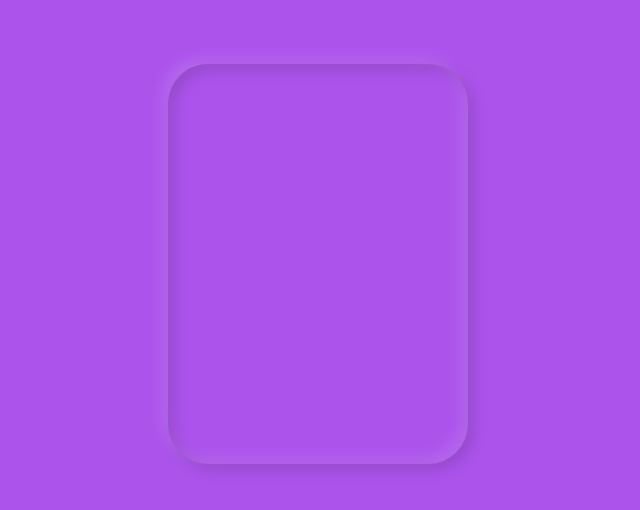
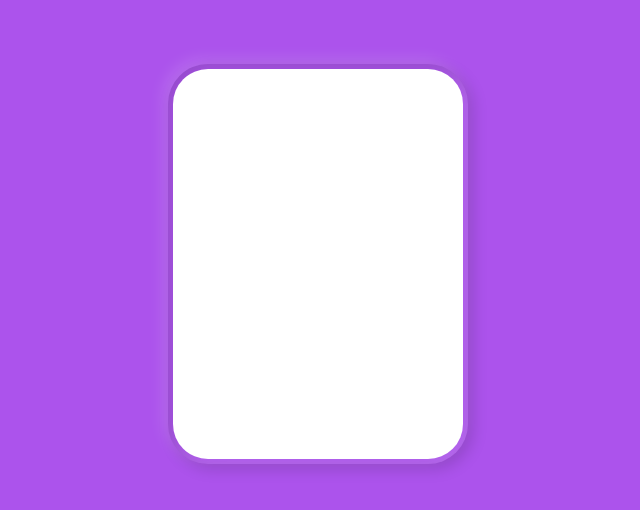
Before and after one commit to CJR85/soft-box-shadow, a plain HTML site: page index.html in a window 1280 px wide. Shown: the part 136-646 px from the top of the page, without its empty margins (322-962 px from the left). Drawn offline with Linux system fonts and the light colour scheme.

Commit message:
Style card and hover pseudo classes

```diff
--- a/style.css
+++ b/style.css
@@ -22,3 +22,17 @@ body {
     inset -5px -5px 15px rgba(255, 255, 255, 0.15),
     5px 5px 15px rgba(0, 0, 0, 0.15), -5px -5px 15px rgba(255, 255, 255, 0.15);
 }
+
+.card::before {
+  content: '';
+  position: absolute;
+  inset: 5px;
+  background: #fff;
+  border-radius: 35px;
+  transition: 0.5s;
+}
+
+.card:hover::before {
+  transform: translate(40px, -40px);
+  box-shadow: -30px 30px 50px rgba(0, 0, 0, 0.25);
+}
```
